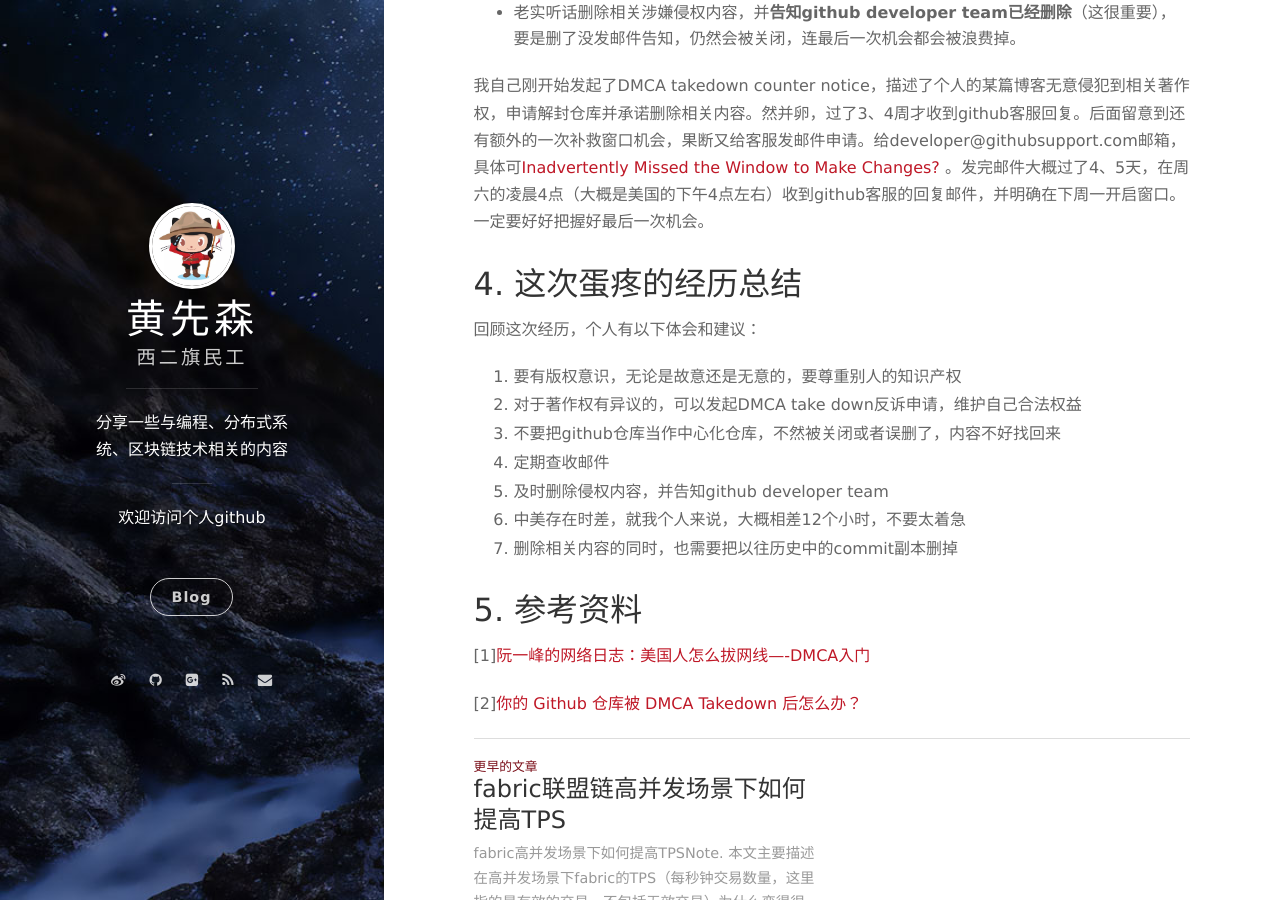
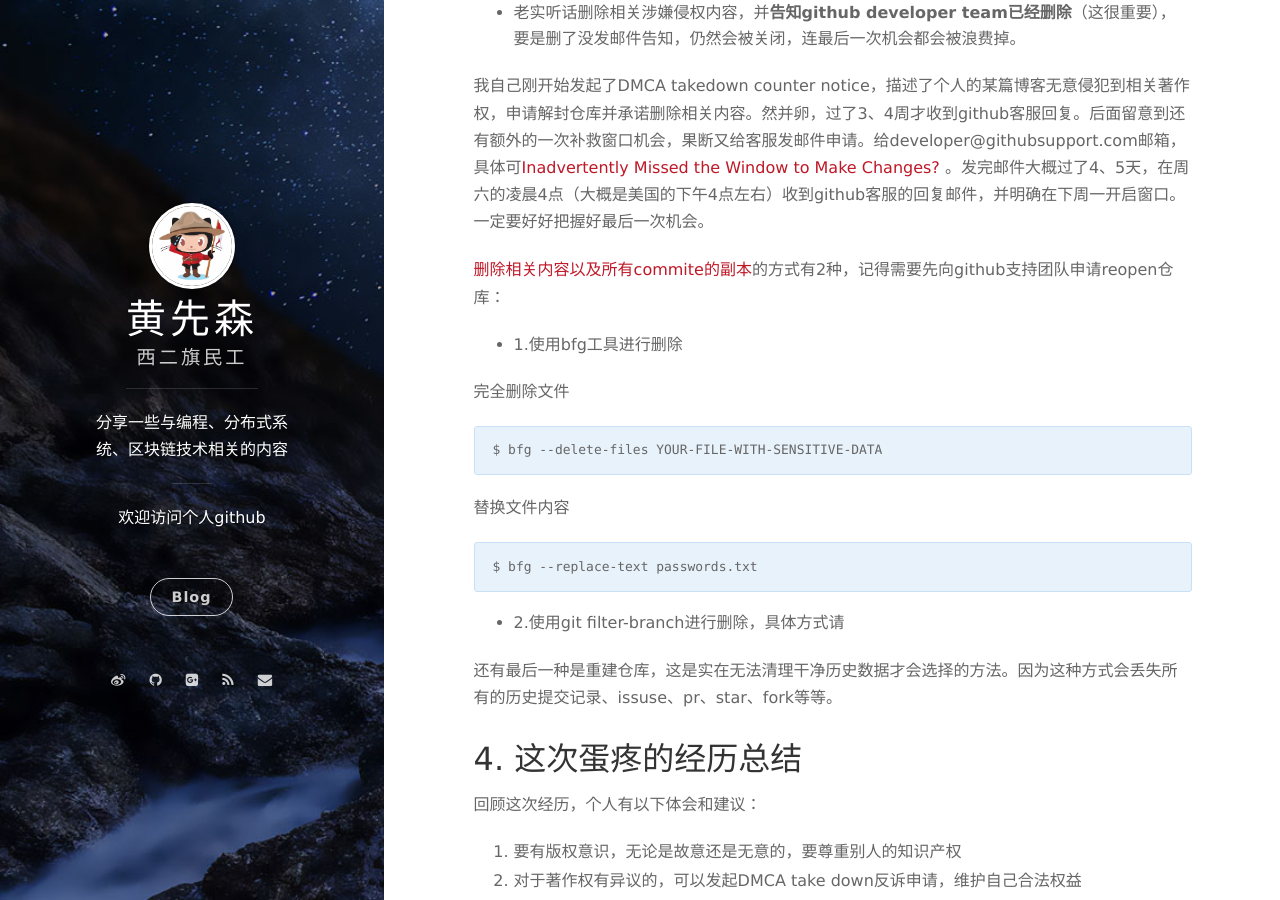
Before and after one commit to berryjam/berryjam.github.io, a Jekyll site: the page built from _posts/2019-06-25-记github仓库被DMCA take down经历.md, in a window 1280 px wide and 900 px high, scrolled down 2388 px. Built offline with Jekyll 4.4.1, drawn with Linux system fonts in a browser that asks for light colours; nearby versions of some CDN libraries; comment, search, counter and statistics services are not loaded.

Commit message:
Update 2019-06-25-记github仓库被DMCA take down经历.md

````diff
--- a/_posts/2019-06-25-记github仓库被DMCA take down经历.md
+++ b/_posts/2019-06-25-记github仓库被DMCA take down经历.md
@@ -59,6 +59,27 @@
 
 我自己刚开始发起了DMCA takedown counter notice，描述了个人的某篇博客无意侵犯到相关著作权，申请解封仓库并承诺删除相关内容。然并卵，过了3、4周才收到github客服回复。后面留意到还有额外的一次补救窗口机会，果断又给客服发邮件申请。给developer@githubsupport.com邮箱，具体可[Inadvertently Missed the Window to Make Changes? ](https://help.github.com/en/articles/dmca-takedown-policy#c-what-if-i-inadvertently-missed-the-window-to-make-changes)。发完邮件大概过了4、5天，在周六的凌晨4点（大概是美国的下午4点左右）收到github客服的回复邮件，并明确在下周一开启窗口。一定要好好把握好最后一次机会。
 
+[删除相关内容以及所有commite的副本](https://help.github.com/en/articles/removing-sensitive-data-from-a-repository)的方式有2种，记得需要先向github支持团队申请reopen仓库：
+
+- 1.使用bfg工具进行删除
+
+完全删除文件
+
+```
+$ bfg --delete-files YOUR-FILE-WITH-SENSITIVE-DATA
+```
+
+替换文件内容
+
+```
+$ bfg --replace-text passwords.txt
+```
+
+- 2.使用git filter-branch进行删除，具体方式请
+
+
+还有最后一种是重建仓库，这是实在无法清理干净历史数据才会选择的方法。因为这种方式会丢失所有的历史提交记录、issuse、pr、star、fork等等。
+
 ## 4. 这次蛋疼的经历总结
 
 回顾这次经历，个人有以下体会和建议：
````
